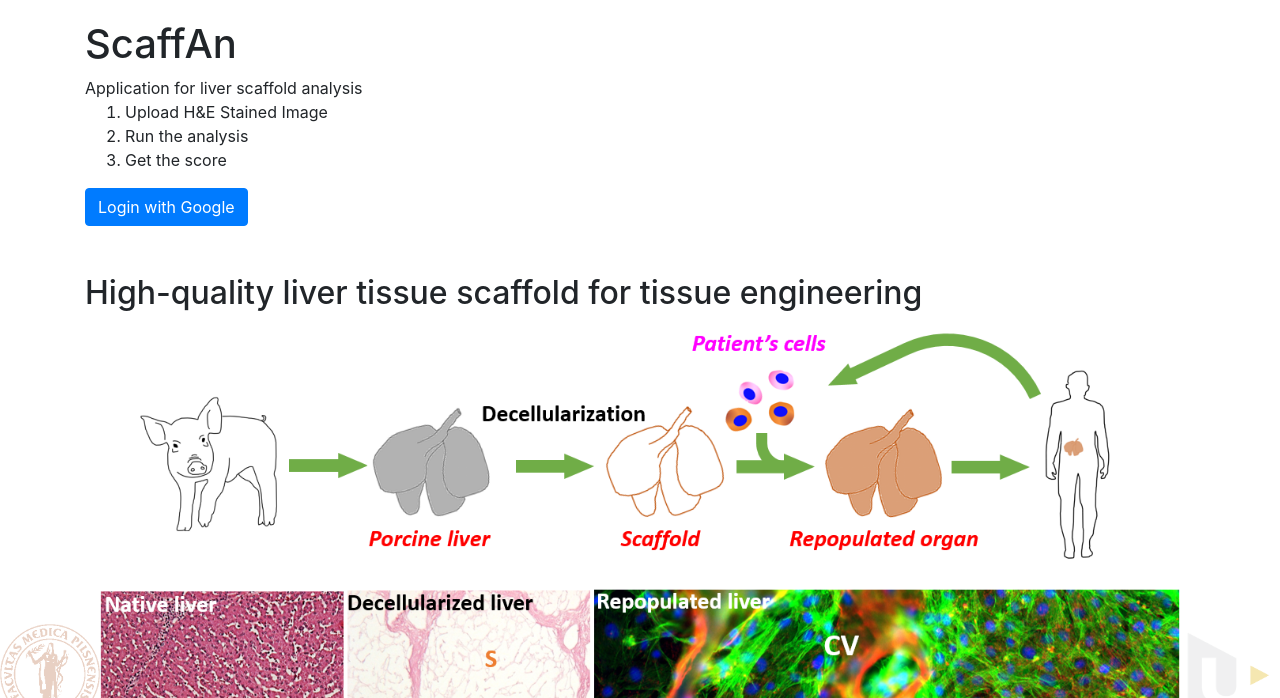
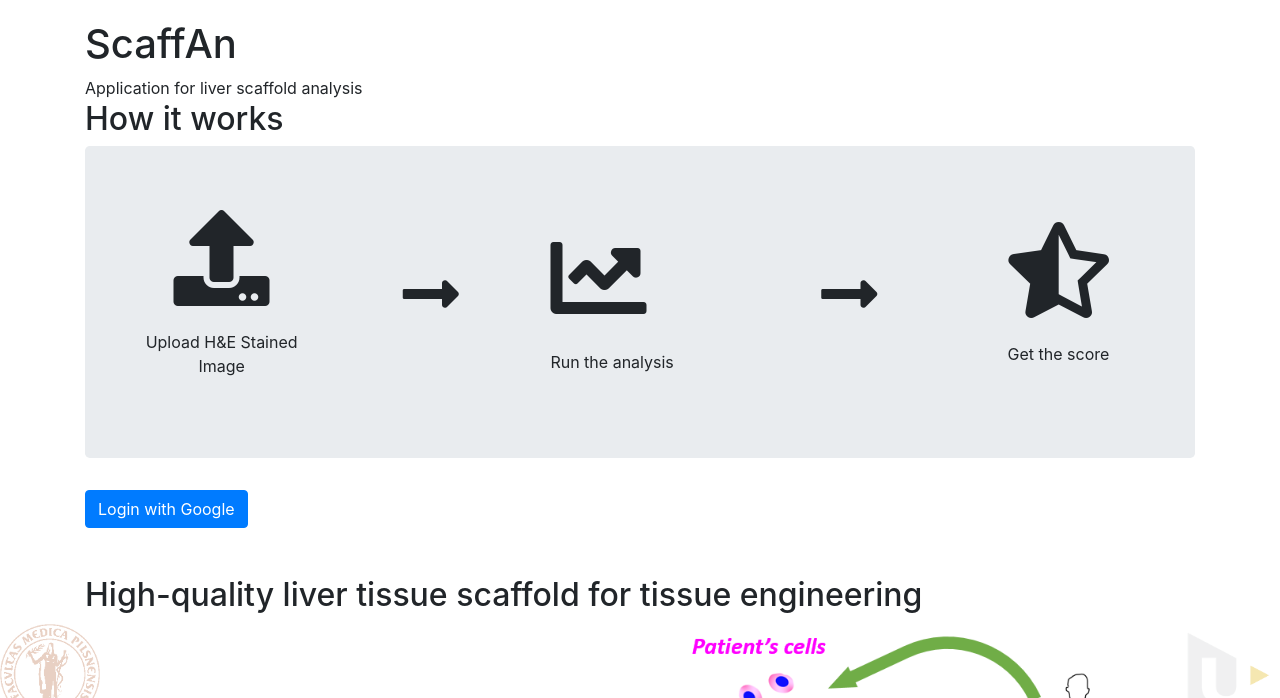
Before and after one commit to mjirik/scaffanweb, a Django app: page / in a window 1280 px wide. Shown: the part 76-774 px from the top of the page. Run offline with Django 3.2, Linux system fonts and the light colour scheme; parts of the project's set-up code (start-up, migrations or seed data) failed here and were passed over; some libraries are stand-ins or nearby versions.

Commit message:
icons in login layout

```diff
--- a/microimprocessing/templates/microimprocessing/login.html
+++ b/microimprocessing/templates/microimprocessing/login.html
@@ -11,11 +11,47 @@
 <div class="container">
     <h1>ScaffAn</h1>
     Application for liver scaffold analysis
-    <ol>
-        <li>Upload H&E Stained Image</li>
-        <li>Run the analysis</li>
-        <li>Get the score</li>
-    </ol>
+
+    <h2> How it works</h2>
+    <div class="jumbotron">
+        <div class="container">
+            <div class="row justify-content-md-center align-items-center">
+                <div class="col">
+                    <p class="text-center">
+                        <i class="fas fa-upload fa-6x"></i>
+                        <br>
+                        <br>
+                        Upload H&E Stained Image
+
+                    </p>
+                </div>
+                <div class="col">
+                    <p class="text-center">
+                        <i class="fas fa-long-arrow-alt-right fa-4x"></i>
+                    </p>
+                </div>
+                <div class="col">
+                    <i class="fas fa-chart-line fa-6x"></i>
+                    <br>
+                    <br>
+                    Run the analysis
+                </div>
+                <div class="col">
+                    <p class="text-center">
+                        <i class="fas fa-long-arrow-alt-right fa-4x"></i>
+                    </p>
+                </div>
+                <div class="col">
+                    <p class="text-center">
+                        <i class="fas fa-star-half-alt fa-6x"></i>
+                        <br>
+                        <br>
+                        Get the score
+                    </p>
+                </div>
+            </div>
+        </div>
+    </div>
     {% if user.is_authenticated %}
 <!--    <p>Welcome, {{ user.username }} !</p>-->
     <a class="btn btn-primary" href="{% url 'microimprocessing:index' %}">Go to the application</a>
```
